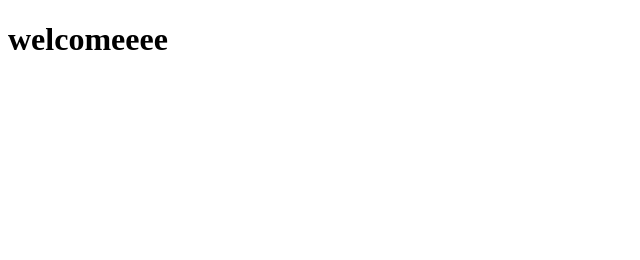
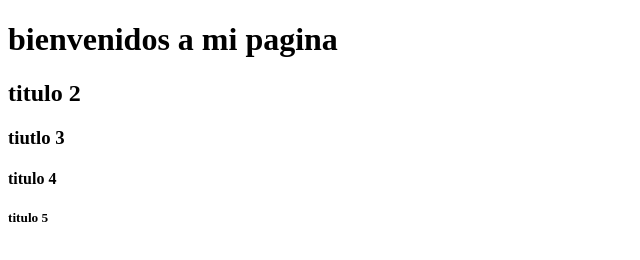
Before and after one commit to BelenCioccatto/tarea-glitch, a plain HTML site: page index.html in a window 1280 px wide. Shown: the whole page, without its empty margins (0-640 px from the left). Drawn offline with Linux system fonts and the light colour scheme.

Commit message:
cambios para entregar

```diff
--- a/index.html
+++ b/index.html
@@ -4,12 +4,14 @@
 <head>
     <meta charset="UTF-8">
     <meta name="viewport" content="width=device-width, initial-scale=1.0">
-    <title> pagina de la mas capa </title>  <!- titulo que aparece en la pestaña ->
+    <title> pagina de prueba </title>  <!- titulo que aparece en la pestaña ->
 </head>
 <body>
-    <h1>
-        welcomeeee
-    </h1>
+    <h1> bienvenidos a mi pagina </h1>
+    <h2> titulo 2 </h2>
+    <h3> tiutlo 3 </h3>
+    <h4> titulo 4 </h4>
+    <h5> titulo 5 </h5>
 
 </body>
 </html>
```
Also changed, not shown: pages/productos.html (+11 -0 lines), pages/sucursales.html (+11 -0 lines).
